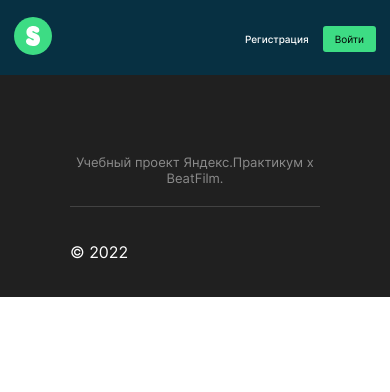
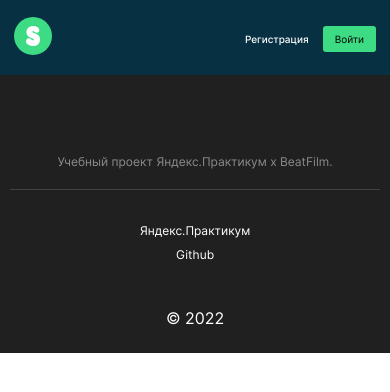
Before and after one commit to Pavel-Rogozhkin/movies-explorer-frontend, a React (Create React App) app: page / in a window 390 px wide. Shown: the top 392 px of the page. Built offline with nearby package versions, Linux system fonts and the light colour scheme.

Commit message:
feat: Footer

```diff
--- a/src/components/Footer/Footer.css
+++ b/src/components/Footer/Footer.css
@@ -15,10 +15,10 @@
 
 .footer__container {
     padding-top: 20px;
-    color: #FFF;
     border-top: 1px solid #424242;
     display: flex;
     justify-content: space-between;
+    align-items: center;
 }
 
 .footer__copyright {
@@ -26,3 +26,48 @@
     font-size: 13px;
     line-height: 1.23;
 }
+
+.footer__list {
+    margin: 0;
+    padding: 0;
+    list-style: none;
+    display: flex;
+    gap: 20px;
+}
+
+@media screen and (max-width: 1023px) {
+    .footer {
+        padding: 79px 30px 20px;
+    }
+}
+
+@media screen and (max-width: 425px) {
+    .footer {
+        padding: 79px 10px 10px;
+        min-height: 243px;
+    }
+
+    .footer__text {
+        font-size: 12px;
+        line-height: 15px;
+    }
+
+    .footer__container {
+        padding-top: 30px;
+        flex-direction: column-reverse;
+        align-items: center;
+        gap: 30px;
+    }
+
+    .footer__list {
+        flex-direction: column;
+        align-items: center;
+        gap: 6px;
+    }
+
+    .footer__copyright {
+        font-size: 12px;
+        line-height: 15px;
+        color: #8B8B8B;
+    }
+}
--- a/src/components/Footer/Footer.jsx
+++ b/src/components/Footer/Footer.jsx
@@ -1,5 +1,6 @@
 import './Footer.css';
 import { Route } from 'react-router-dom';
+import FooterItem from '../FooterItem/Footeritem';
 
 function Footer() {
 
@@ -18,7 +19,14 @@ function Footer() {
                 <div className='footer__container'>
                     <p className='footer_copyright'>&#169; {new Date().getFullYear()} </p>
                     <ul className='footer__list'>
-
+                        <FooterItem
+                            link='https://practicum.yandex.ru'
+                            text='Яндекс.Практикум'
+                        />
+                        <FooterItem
+                            link='https://github.com/Yandex-Practicum'
+                            text='Github'
+                        />
                     </ul>
                 </div>
             </footer>
--- a/src/components/FooterItem/FooterItem.css
+++ b/src/components/FooterItem/FooterItem.css
@@ -0,0 +1,15 @@
+.footer__link {
+    font-size: 13px;
+    line-height: 16px;
+    color: #FFF;
+    text-decoration: none;
+    transition: opacity 0.4s ease-in-out;
+    opacity: 1;
+}
+
+@media screen and (max-width: 425px) {
+    .footer__link {
+        font-size: 12px;
+        line-height: 15px;
+    }
+}
```
